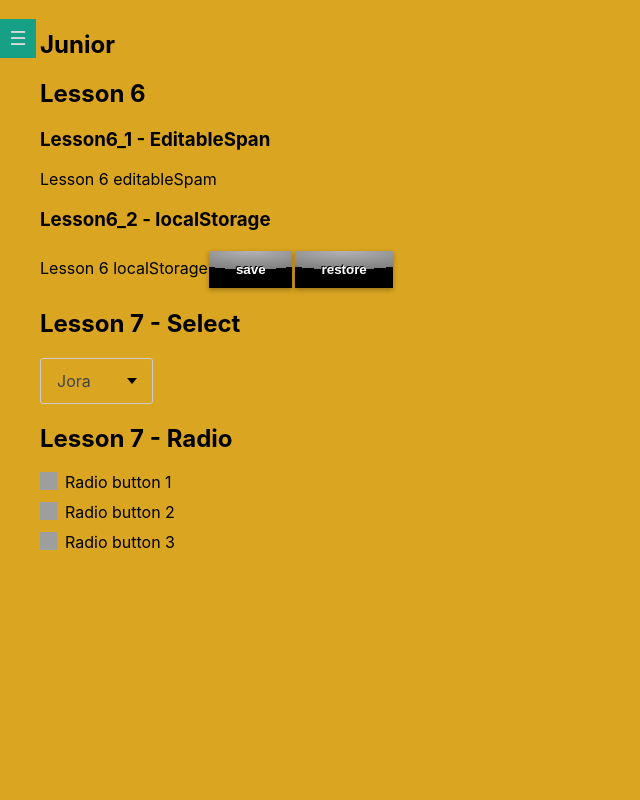
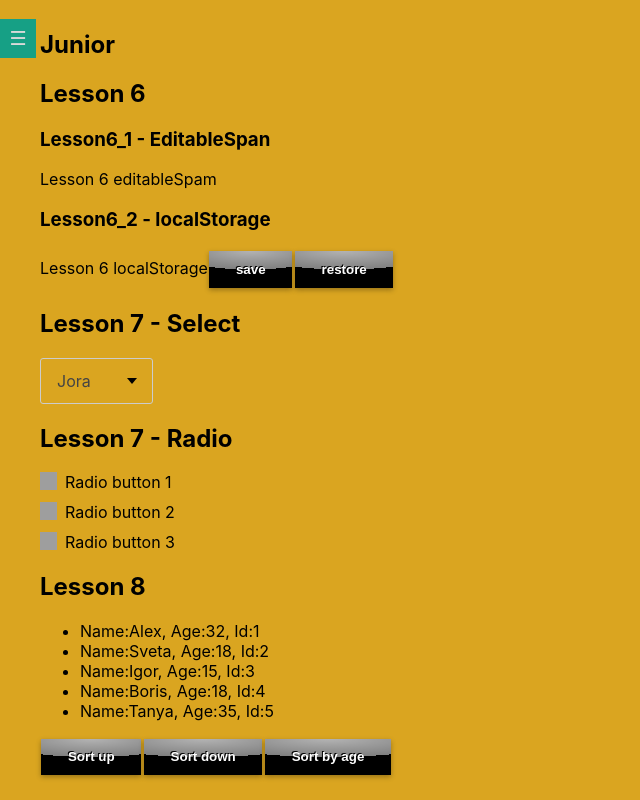
Before and after one commit to grok88/Ignat, a React (Create React App) app: page /#/junior in a window 1280 px wide. Shown: the whole page, without its empty margins (0-640 px from the left). Built offline with nearby package versions, Linux system fonts and the light colour scheme; grey boxes are pictures that could not be loaded.

Commit message:
8 - sort and add hwReducer

```diff
--- a/src/components/Junior/Junior.tsx
+++ b/src/components/Junior/Junior.tsx
@@ -1,10 +1,12 @@
-import React, {useState} from 'react';
+import React, {useState, useReducer} from 'react';
 import styles from './Junior.module.css'
 import {EditableSpan} from '../../common/editableSpan/EditableSpan';
 import {saveState, restoreState} from '../../settings/localStorage/localStorage';
 import {MyButton} from '../../common/button/MyButton';
 import {Select} from '../../common/select/Select';
 import {Radio, RadioItemType} from '../../common/radio/Radio';
+import {hwReducer, sort, check} from '../../redux/homeWorkReducer';
+import {Lesson8} from '../lesson8/lesson8';
 
 export const Junior = () => {
 
@@ -61,6 +63,21 @@ export const Junior = () => {
     const onChangeChecked = (value: string) => {
         setCheckedValue(value);
     }
+    //lesson8
+    let [people, dispatchToPeople] = useReducer(hwReducer, [
+        {name: 'Alex', age: 32, id: '1'},
+        {name: 'Sveta', age: 18, id: '2'},
+        {name: 'Igor', age: 15, id: '3'},
+        {name: 'Boris', age: 18, id: '4'},
+        {name: 'Tanya', age: 35, id: '5'},
+    ]);
+
+    const sortArray = (payload: 'up' | 'down') => {
+        dispatchToPeople(sort(payload));
+    }
+    const sortByAge = (age: number) => {
+        dispatchToPeople(check(age));
+    }
     return (
         <div className={styles.JuniorBlock}>
             <h2>Junior</h2>
@@ -84,6 +101,10 @@ export const Junior = () => {
                     <h2>Lesson 7 - Radio</h2>
                     <Radio name={'car'} items={radioItems} value={CheckedValue} onChange={onChangeChecked}/>
                 </div>
+                <div className={styles.less8}>
+                    <h2>Lesson 8</h2>
+                    <Lesson8 items={people} sort={sortArray} sortByAge={sortByAge}/>
+                </div>
             </div>
         </div>
     );
--- /dev/null
+++ b/src/components/lesson8/lesson8.tsx
@@ -0,0 +1,37 @@
+import React from 'react';
+import styles from './lesson8.module.css'
+import {HwReducerStateType} from '../../redux/homeWorkReducer';
+import {MyButton} from '../../common/button/MyButton';
+
+type Lesson8PropsType = {
+    items: HwReducerStateType;
+    sort: (payload: 'up' | 'down') => void
+    sortByAge: (age: number) => void;
+}
+export const Lesson8 = (props: Lesson8PropsType) => {
+    const {items, sort, sortByAge} = props;
+
+    const sortHandler = (payload: 'up' | 'down') => {
+        sort(payload);
+    }
+    const sortByAgeHundler = (age: number) => {
+        sortByAge(age);
+    }
+
+    return (
+        <div>
+            <ul>
+                {
+                    items.map(item => {
+                        return <li key={item.id}>Name:{item.name}, Age:{item.age}, Id:{item.id}</li>
+                    })
+                }
+            </ul>
+            <div>
+                <MyButton title={'Sort up'} type={'default'} onClickHandler={() => sortHandler('up')}/>
+                <MyButton title={'Sort down'} type={'default'} onClickHandler={() => sortHandler('down')}/>
+                <MyButton title={'Sort by age'} type={'default'} onClickHandler={() => sortByAgeHundler(18)}/>
+            </div>
+        </div>
+    );
+}
--- /dev/null
+++ b/src/redux/homeWorkReducer.ts
@@ -0,0 +1,61 @@
+export type HwReducerStateType = Array<{ id: string, name: string, age: number }>
+
+type Payload = 'up' | 'down';
+type SortACType = {
+    type: 'SORT';
+    payload: Payload;
+}
+type CheckACType = {
+    type: 'CHECK';
+    payload: number;
+}
+
+type actionType = SortACType | CheckACType;
+
+const initialState: HwReducerStateType = [];
+
+export const hwReducer = (state: HwReducerStateType = initialState, action: actionType) => {
+    switch (action.type) {
+        case 'SORT':
+            if (action.payload === 'up') {
+                return state.map(elem => ({...elem})).sort((a, b) => {
+                    if (a.name > b.name) {
+                        return 1;
+                    }
+                    if (a.name < b.name) {
+                        return -1;
+                    }
+                    // a должно быть равным b
+                    return 0;
+                })
+            } else if (action.payload === 'down') {
+                return state.map(elem => ({...elem})).sort((a, b) => {
+                    if (a.name < b.name) {
+                        return 1;
+                    }
+                    if (a.name > b.name) {
+                        return -1;
+                    }
+                    // a должно быть равным b
+                    return 0;
+                })
+            }
+        case 'CHECK':
+            return state.filter(item => item.age === action.payload)
+        default :
+            return state;
+    }
+};
+
+export const sort = (payload: Payload): SortACType => {
+    return {
+        type: 'SORT',
+        payload
+    }
+}
+export const check = (payload: number): CheckACType => {
+    return {
+        type: 'CHECK',
+        payload
+    }
+}
```
Also changed, not shown: src/components/lesson8/lesson8.module.css (added), 1 other file (tests, documents, lock files or other folders).
